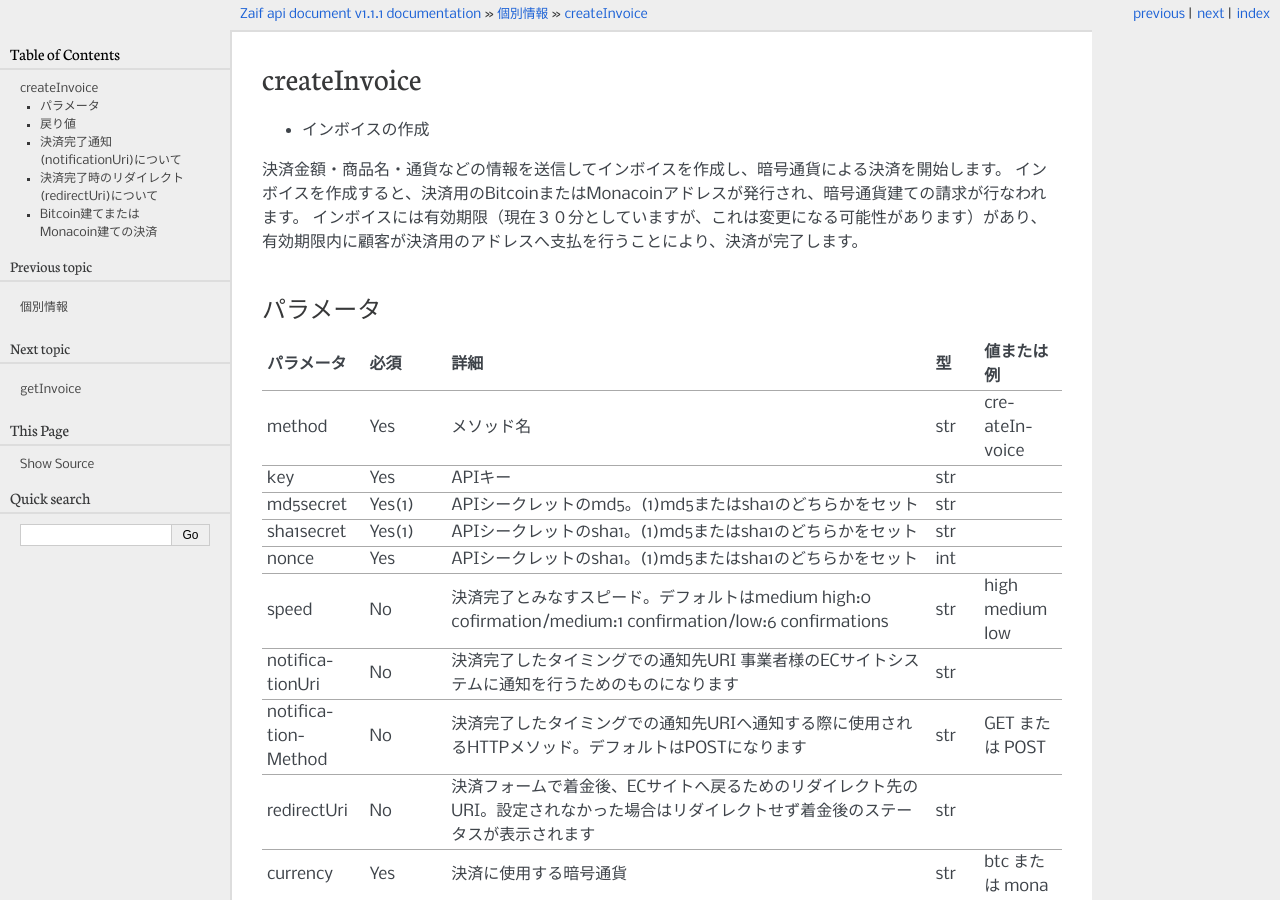
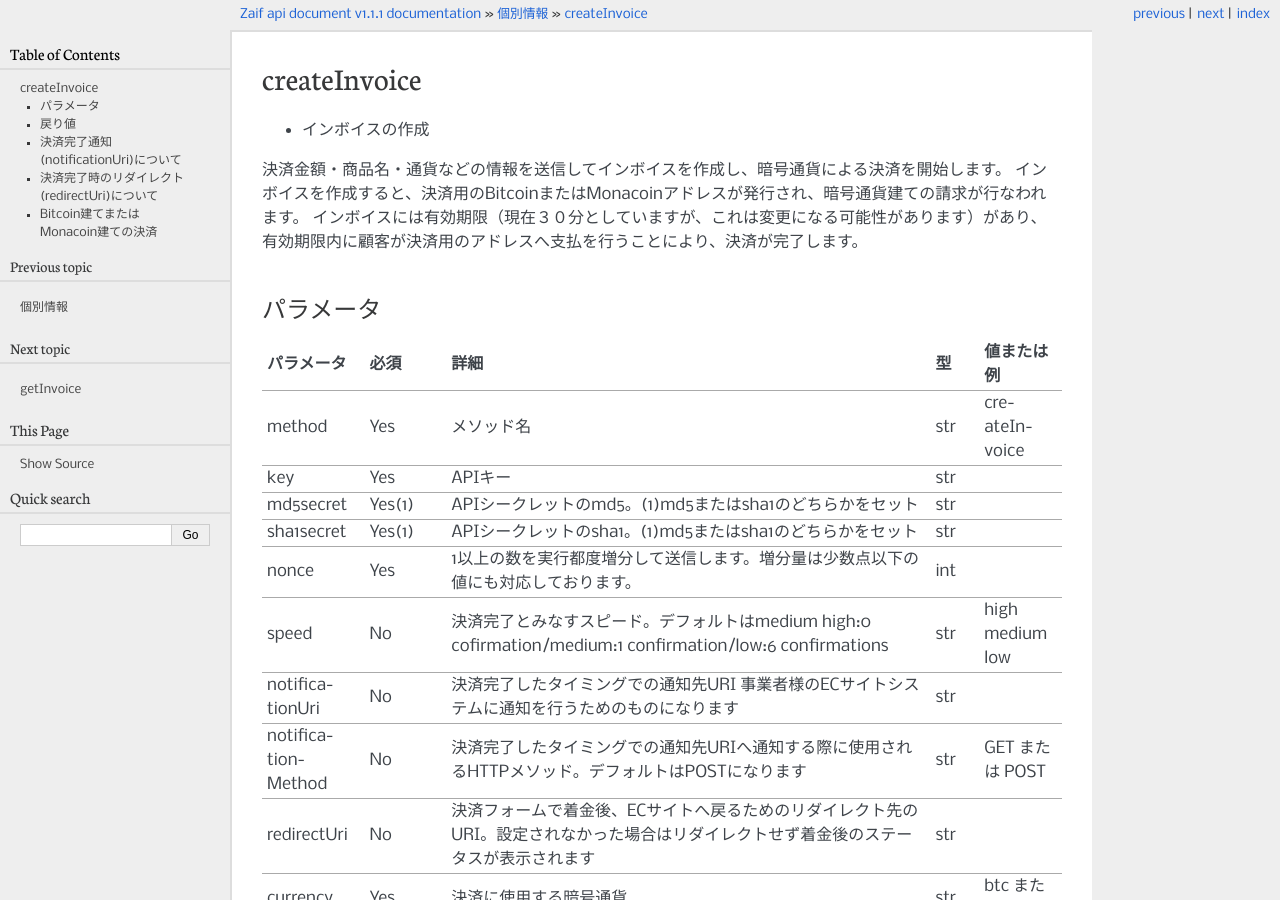
Before and after one commit to techbureau/api-doc, a Sphinx documentation site: the page built from docs/payment/2_individual/1_createInvoice.rst, in a window 1280 px wide and 900 px high. Built offline with Sphinx 7.4.7, drawn with Linux system fonts in a browser that asks for light colours.

Commit message:
createinvoiceのnonceの修正

```diff
--- a/docs/payment/2_individual/1_createInvoice.rst
+++ b/docs/payment/2_individual/1_createInvoice.rst
@@ -18,7 +18,7 @@ createInvoice
    "key", "Yes", "APIキー", "str", "　"
    "md5secret", "Yes(1)", "APIシークレットのmd5。(1)md5またはsha1のどちらかをセット", "str", "　"
    "sha1secret", "Yes(1)", "APIシークレットのsha1。(1)md5またはsha1のどちらかをセット", "str", "　"
-   "nonce", "Yes", "APIシークレットのsha1。(1)md5またはsha1のどちらかをセット", "int", "　"
+   "nonce", "Yes", "1以上の数を実行都度増分して送信します。増分量は少数点以下の値にも対応しております。", "int", "　"
    "speed", "No", "決済完了とみなすスピード。デフォルトはmedium high:0 cofirmation/medium:1 confirmation/low:6 confirmations", "str", "high medium low"
    "notificationUri", "No", "決済完了したタイミングでの通知先URI 事業者様のECサイトシステムに通知を行うためのものになります", "str", "　"
    "notificationMethod", "No", "決済完了したタイミングでの通知先URIへ通知する際に使用されるHTTPメソッド。デフォルトはPOSTになります", "str", "GET または POST"
```
